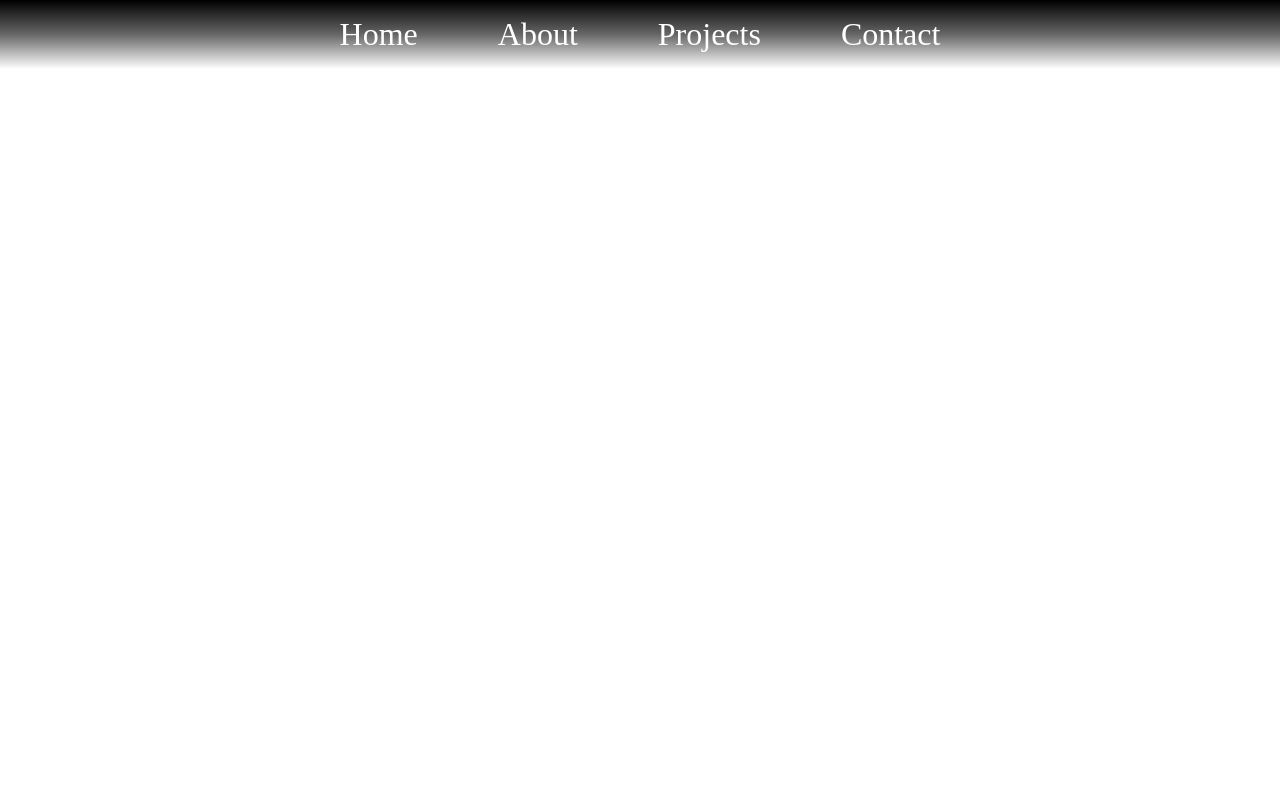
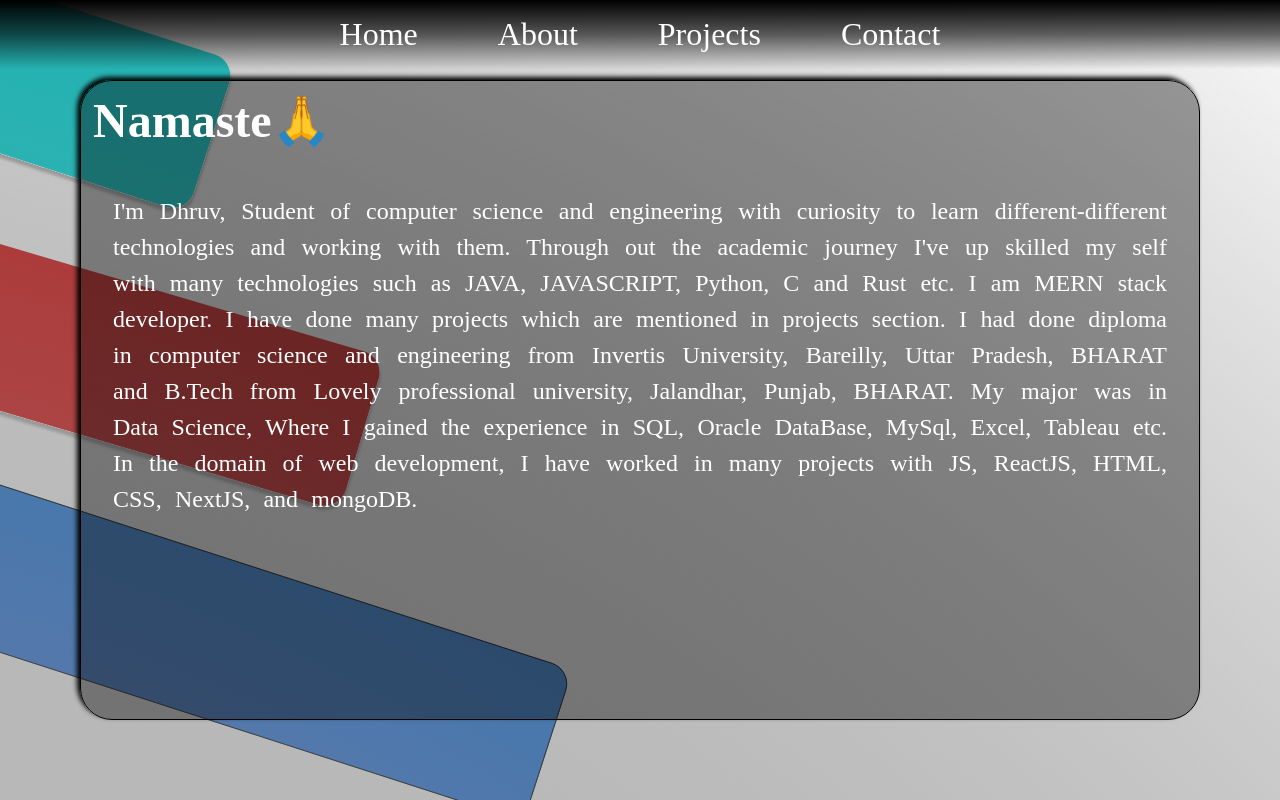
Before and after one commit to Dhruv6397/Dhruv-portfolio, a React (Vite) app: page /about in a window 1280 px wide. Built offline with nearby package versions, Linux system fonts and the light colour scheme; a web font is replaced by a local one.

Commit message:
configured about section

```diff
--- a/src/App.jsx
+++ b/src/App.jsx
@@ -13,7 +13,7 @@ function App() {
           <Navbar/>
           <Routes>
             <Route path='/' exact element={<Home/>}/>
-            <Route path='/about' element={About}/>
+            <Route path='/about' element={<About/>}/>
             <Route path='/projects' element={<Projects/>}/>
             <Route path='/contact' element={<Contact/>}/>
           </Routes>
--- a/src/components/About.jsx
+++ b/src/components/About.jsx
@@ -1,8 +1,24 @@
-
+import './../styles/About.css'
 export default function About() {
   return (
-    <div>
-      this is about
-    </div>
+    <>
+      <div className='about-main-container'>
+        <div className='whole-content'>
+          <div className='head-content'>
+            <h1>Namaste🙏</h1>
+          </div>
+          <div className='para-container'>
+            <p className='para-content'>
+              I&apos;m Dhruv, Student of computer science and engineering with curiosity to learn different-different technologies and working with them. Through out the academic journey I&apos;ve up skilled my self with many technologies such as JAVA, JAVASCRIPT, Python, C and Rust etc.
+              I am MERN stack developer.
+              I have done many projects which are mentioned in projects section.
+              I had done diploma in computer science and engineering from Invertis University, Bareilly, Uttar Pradesh, BHARAT and B.Tech from Lovely professional university, Jalandhar, Punjab, BHARAT.
+              My major was in Data Science, Where I gained the experience in SQL, Oracle DataBase, MySql, Excel, Tableau etc.
+              In the domain of web development, I have worked in many projects with JS, ReactJS, HTML, CSS, NextJS, and mongoDB.
+            </p>
+          </div>
+          </div>
+      </div>
+    </>
   )
 }
--- /dev/null
+++ b/src/styles/About.css
@@ -0,0 +1,37 @@
+*{
+    margin: 0;
+    padding: 0;
+}
+.about-main-container{
+    height: 100vh;
+    width: 100vw;
+    background: url('./../assets/Darkbg.svg');
+    background-position: center;
+    background-repeat: no-repeat;
+    background-attachment: fixed;
+    background-size: cover;
+    user-select: none;
+    display: flex;
+    top: 10%;
+}
+.whole-content{
+    border: 1px solid rgb(0, 0, 0);
+    margin: 5em;
+    border-radius: 2em;
+    background-color: rgba(0, 0, 0, 0.371);
+    color: white;
+    box-shadow: -3px -3px 5px black;
+}
+.head-content{
+    padding: .5em;
+    font-size: 1.5em;
+}
+.para-container{
+    padding: 2em;
+}
+.para-content{
+    font-size: 1.5em;
+    word-spacing: .3em;
+    line-height: 1.5em;
+    text-align: justify;
+}
```
